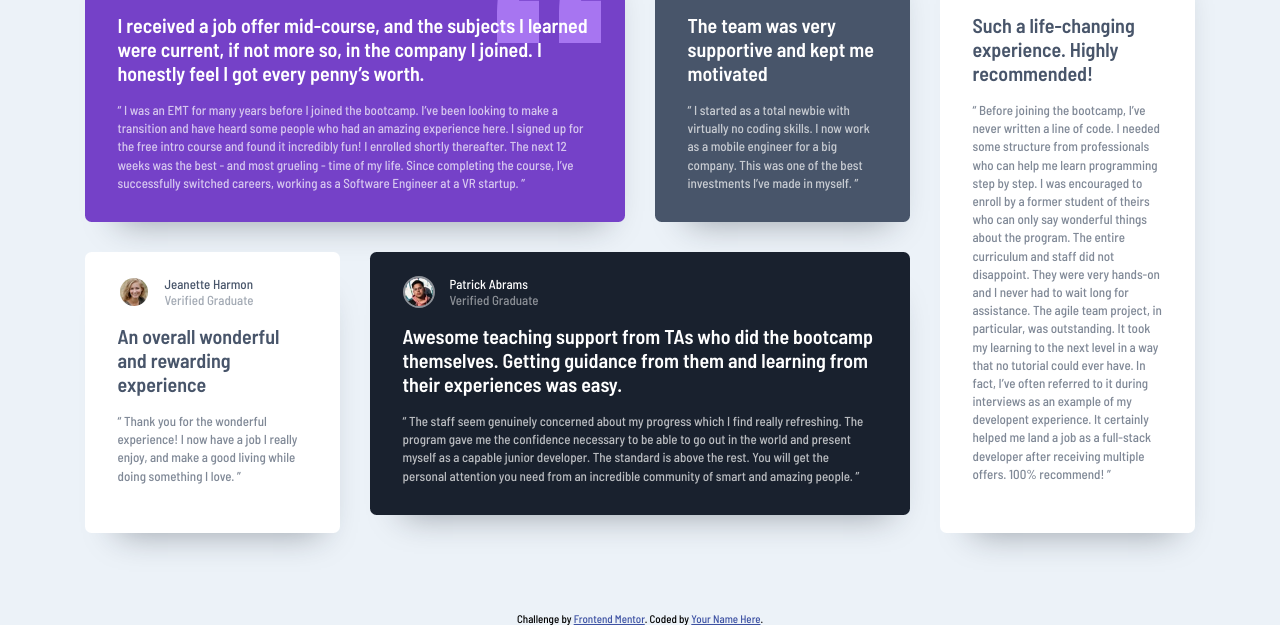
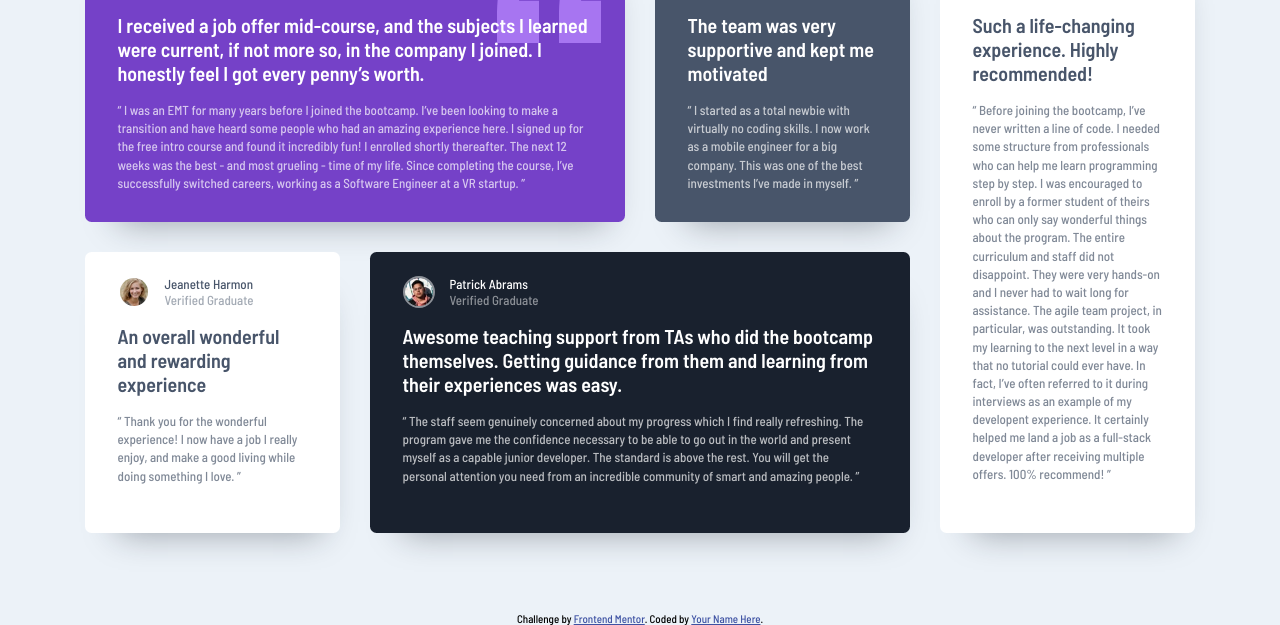
Before and after one commit to bague-rodnel/testimonials-grid-section, a plain HTML site: page index.html in a window 1280 px wide. Shown: the part 175-800 px from the top of the page. Drawn offline with Linux system fonts and the light colour scheme.

Commit message:
README.md update

```diff
--- a/sass/styles.scss
+++ b/sass/styles.scss
@@ -62,7 +62,6 @@ body {
 
     .detailed {
       font-size: 13px;
-      // line-height: 1.34;
       font-weight: 500;
       line-height: 1.4;
     }
@@ -176,8 +175,8 @@ body {
 
       .dark-rect {
         grid-area: dark-rect;
+        height: fit-content;
 
-        height: fit-content;
         .detailed {
           margin-right: 14px;
         }
@@ -221,6 +220,7 @@ body {
 
       .dark-rect {
         grid-area: dark-rect;
+        height: auto;
       }
     }
   }
```
Also changed, not shown: css/styles.min.css, images/ss/375.JPG (added), images/ss/992.JPG (added), 1 other file.
